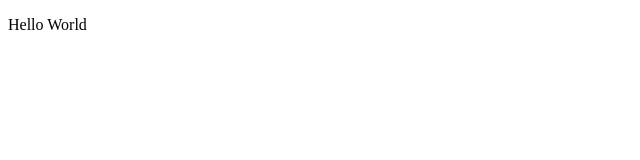
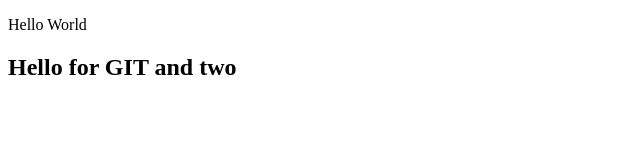
Before and after one commit to OleksandrNaumyk/ProjectFirst, a plain HTML site: page start/index.html in a window 1280 px wide. Shown: the whole page, without its empty margins (0-640 px from the left). Drawn offline with Linux system fonts and the light colour scheme.

Commit message:
second commit

```diff
--- a/start/index.html
+++ b/start/index.html
@@ -6,6 +6,7 @@
 </head>
 <body>
     <p>Hello World</p>
+    <h2>Hello for GIT and two</h2>
     <script src="./js/script.js"></script>
 </body>
 </html>
```
